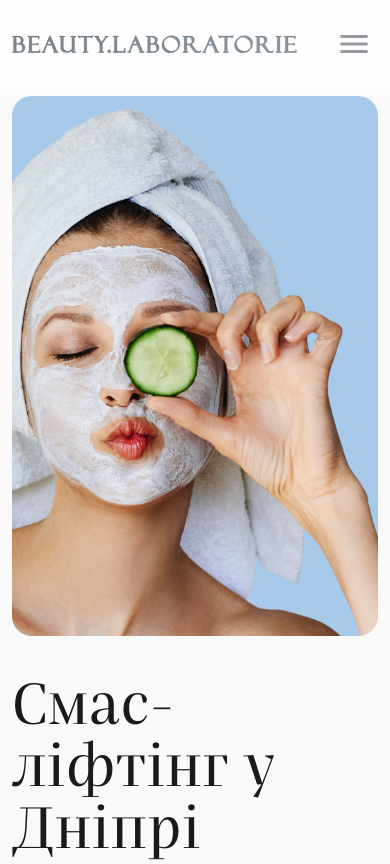
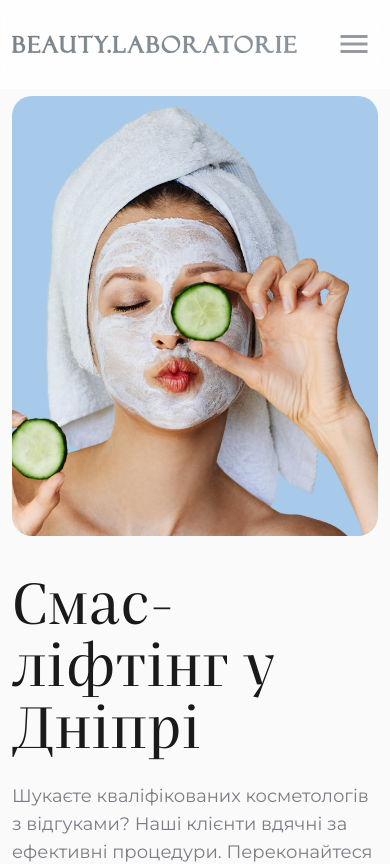
Before and after one commit to Beauty-lab-team/beauty_laboratorie, a Next.js app: page / in a window 390 px wide. Shown: the top 864 px of the page. Built offline with nearby package versions, Linux system fonts and the light colour scheme; a web font is replaced by a local one.

Commit message:
fix image height

```diff
--- a/src/components/screens/home/hero/Hero.module.scss
+++ b/src/components/screens/home/hero/Hero.module.scss
@@ -10,6 +10,6 @@
       }
    }
    .photo {
-      @apply lg:order-2 lg:col-span-1 w-full lg:w-[600px] h-[540px] lg:scale-110 rounded-basic object-right object-cover;
+      @apply lg:order-2 lg:col-span-1 w-full h-[440px] lg:w-[600px] lg:h-[540px] lg:scale-110 rounded-basic object-right object-cover;
    }
 }
```
